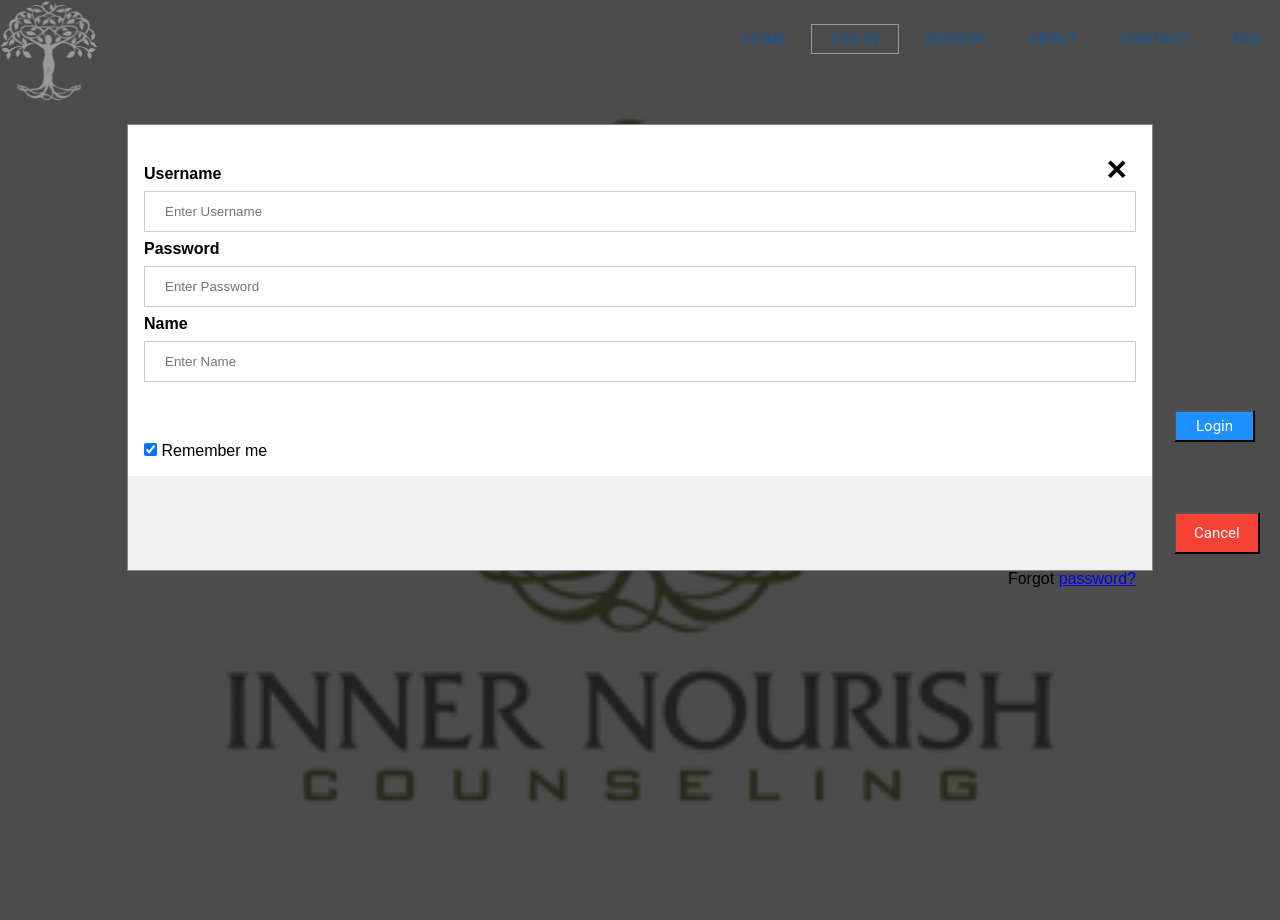
After one commit to SuMetal97/Senior_Project, a PHP site: page /login.html in a window 1280 px wide. The commit adds this page. Run offline with PHP 8.4, Linux system fonts and the light colour scheme.

Commit message:
Add files via upload

```diff
--- /dev/null
+++ b/Website/login.css
@@ -0,0 +1,56 @@
+*
+{
+	margin: 0;
+	padding: 0;
+}
+
+header
+{
+		background-image: linear-gradient(rgba(0,0,0,0.5),rgba(0,0,0,0.5)),url(inner_logo3.jpg);
+		height:	100vh;
+		background-size: cover;
+        background-position: center;
+
+}
+.main-nav2
+{
+		float: right;
+		list-style: none;
+		margin-top: 30px;
+}
+
+.main-nav2 li
+{
+    display: inline-block;
+}
+
+.main-nav2 li a
+{
+    color: dodgerblue;
+    text-decoration: none;
+    padding: 5px 20px;
+    font-family: "Roboto", sans-serif;
+    font-size: 15px;
+}
+
+.main-nav2 li.active a
+{
+    border: 1px solid white;
+}
+
+.main-nav2 li a:hover
+{
+    border: 1px solid white;
+}
+
+.logo img
+{
+    width: 100px;
+    height: auto;
+    float: left;
+}
+
+body
+{
+    font-family: monospace;
+}
--- /dev/null
+++ b/Website/login.html
@@ -0,0 +1,203 @@
+<!DOCTYPE html>
+<html>
+  <head>
+    <title>Log In INC</title>
+      <link href="login.css" rel="stylesheet" type="text/css">
+
+</head>
+<body>
+	<header>
+
+		<div class="row">
+            <div class="logo">
+            <img src="logo_white.png">
+            </div>
+        <ul class="main-nav2">
+            <li><a href="home.html">	HOME </a></li>
+			<li class="active"><a href="login.html">	LOG IN </a></li>
+            <li><a href="login.html">	SESSION </a></li>
+			<li><a href="">	ABOUT </a></li>
+			<li><a href="">	CONTACT </a></li>
+			<li><a href="">	FAQ </a></li>
+
+        </ul>
+
+        </div>
+
+<head>
+<meta name="viewport" content="width=device-width, initial-scale=1">
+<style>
+body {font-family: Arial, Helvetica, sans-serif;}
+
+/* Full-width input fields */
+input[type=text], input[type=password] {
+  width: 100%;
+  padding: 12px 20px;
+  margin: 8px 0;
+  display: inline-block;
+  border: 1px solid #ccc;
+  box-sizing: border-box;
+}
+
+/* Set a style for all buttons */
+button {
+    background-color: dodgerblue;
+    color: white;
+    text-decoration: none;
+    padding: 5px 20px;
+    margin-top: 20px;
+    margin-left: 1030px;
+    font-family: "Roboto", sans-serif;
+    font-size: 15px;
+}
+
+button:hover {
+  opacity: 0.8;
+}
+
+/* Extra styles for the cancel button */
+.cancelbtn {
+  width: auto;
+  padding: 10px 18px;
+  background-color: #f44336;
+}
+
+/* Center the image and position the close button */
+.imgcontainer {
+  text-align: center;
+  margin: 24px 0 12px 0;
+  position: relative;
+}
+
+img.avatar {
+  width: 40%;
+  border-radius: 50%;
+}
+
+.container {
+  padding: 16px;
+}
+
+span.psw {
+  float: right;
+  padding-top: 16px;
+}
+
+/* The Modal (background) */
+.modal {
+  display: none; /* Hidden by default */
+  position: fixed; /* Stay in place */
+  z-index: 1; /* Sit on top */
+  left: 0;
+  top: 0;
+  width: 100%; /* Full width */
+  height: 100%; /* Full height */
+  overflow: auto; /* Enable scroll if needed */
+  background-color: rgb(0,0,0); /* Fallback color */
+  background-color: rgba(0,0,0,0.4); /* Black w/ opacity */
+  padding-top: 60px;
+}
+
+/* Modal Content/Box */
+.modal-content {
+  background-color: #fefefe;
+  margin: 5% auto 15% auto; /* 5% from the top, 15% from the bottom and centered */
+  border: 1px solid #888;
+  width: 80%; /* Could be more or less, depending on screen size */
+}
+
+/* The Close Button (x) */
+.close {
+  position: absolute;
+  right: 25px;
+  top: 0;
+  color: #000;
+  font-size: 35px;
+  font-weight: bold;
+}
+
+.close:hover,
+.close:focus {
+  color: red;
+  cursor: pointer;
+}
+
+/* Add Zoom Animation */
+.animate {
+  -webkit-animation: animatezoom 0.6s;
+  animation: animatezoom 0.6s
+}
+
+@-webkit-keyframes animatezoom {
+  from {-webkit-transform: scale(0)}
+  to {-webkit-transform: scale(1)}
+}
+
+@keyframes animatezoom {
+  from {transform: scale(0)}
+  to {transform: scale(1)}
+}
+
+/* Change styles for span and cancel button on extra small screens */
+@media screen and (max-width: 300px) {
+  span.psw {
+     display: block;
+     float: none;
+  }
+  .cancelbtn {
+     width: 100%;
+  }
+}
+</style>
+</head>
+<body>
+
+
+<body onLoad="document.getElementById('id01').style.display='block'" style="width:auto;"></body>
+
+<div id="id01" class="modal">
+
+  <form class="modal-content animate" action="session.html" method="post">
+    <div class="imgcontainer">
+      <span onclick="document.getElementById('id01').style.display='none'" class="close" title="Close Modal">&times;</span>
+
+    </div>
+
+    <div class="container">
+      <label for="uname"><b>Username</b></label>
+      <input type="text" placeholder="Enter Username" name="new_uname" required>
+
+      <label for="psw"><b>Password</b></label>
+      <input type="password" placeholder="Enter Password" name="new_psw" required>
+
+	 <label for="psw"><b>Name</b></label>
+      <input type="text" placeholder="Enter Name" name="name" required>
+
+      <button type="submit">Login</button>
+      <label>
+        <input type="checkbox" checked="checked" name="remember"> Remember me
+      </label>
+    </div>
+
+    <div class="container" style="background-color:#f1f1f1">
+      <button type="button" onclick="document.getElementById('id01').style.display='none'" class="cancelbtn">Cancel</button>
+      <span class="psw">Forgot <a href="#">password?</a></span>
+    </div>
+  </form>
+</div>
+
+<!--<script>
+// Get the modal
+var modal = document.getElementById('id01');
+
+// When the user clicks anywhere outside of the modal, close it
+window.onclick = function(event) {
+    if (event.target == modal) {
+        modal.style.display = "none";
+    }
+}
+</script>
+-->
+</body>
+
+</html>
--- a/Website/welcome.php
+++ b/Website/welcome.php
@@ -1,8 +1,9 @@
+
 <html>
 <body>
 
-Welcome <?php echo $_POST["new_uname"]; ?><br>
-Your email address is: <?php echo $_POST["new_psw"]; ?>
+Welcome <?php echo $_POST["name"]; ?><br>
+
 
 </body>
 </html>
```
Also changed, not shown: Website/home.css (added, +116 -0 lines), Website/home.html (added, +46 -0 lines), Website/session.css (added, +57 -0 lines), Website/session.html (added, +52 -0 lines), Website/inner_logo1.PNG (added), Website/inner_logo2.png (added), Website/inner_logo3.jpg (added), Website/isabel.jpg (added), Website/logo_green.png (added), Website/logo_white.png (added), Website/vector.png (added).
